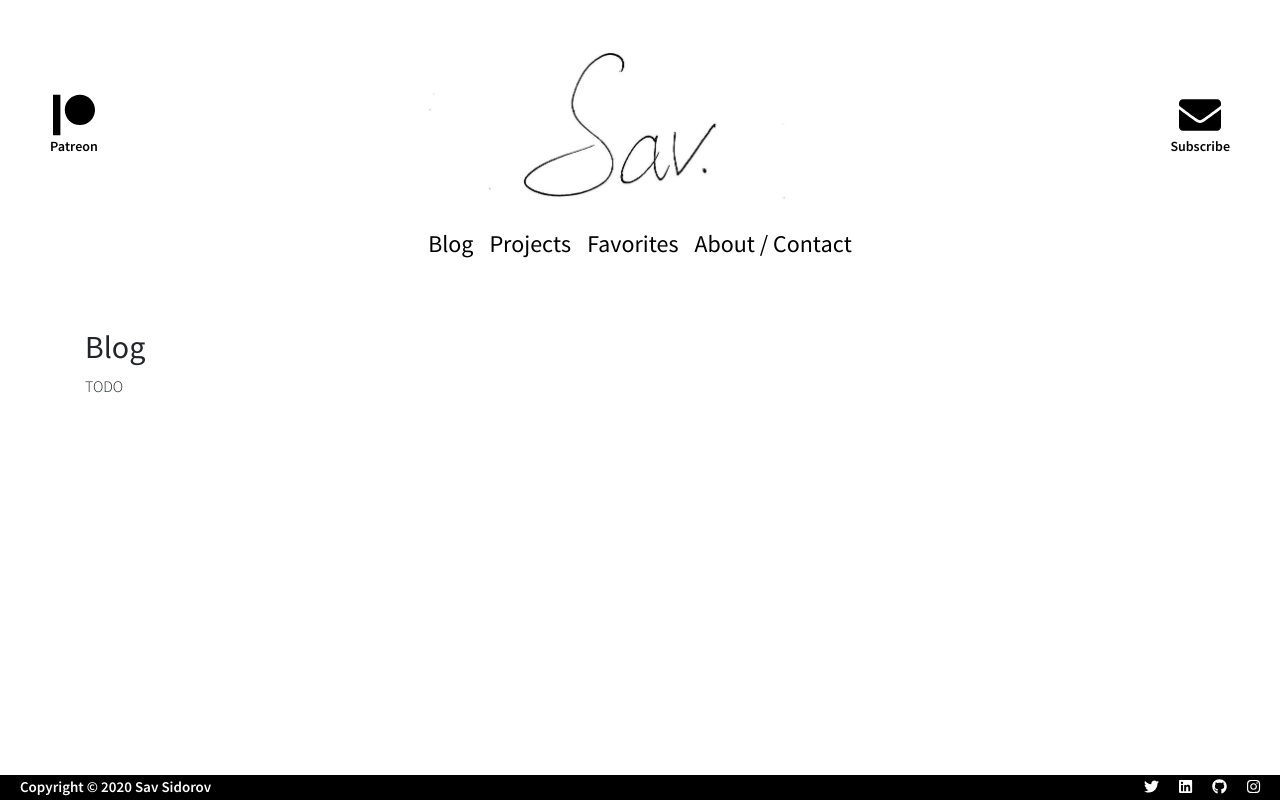
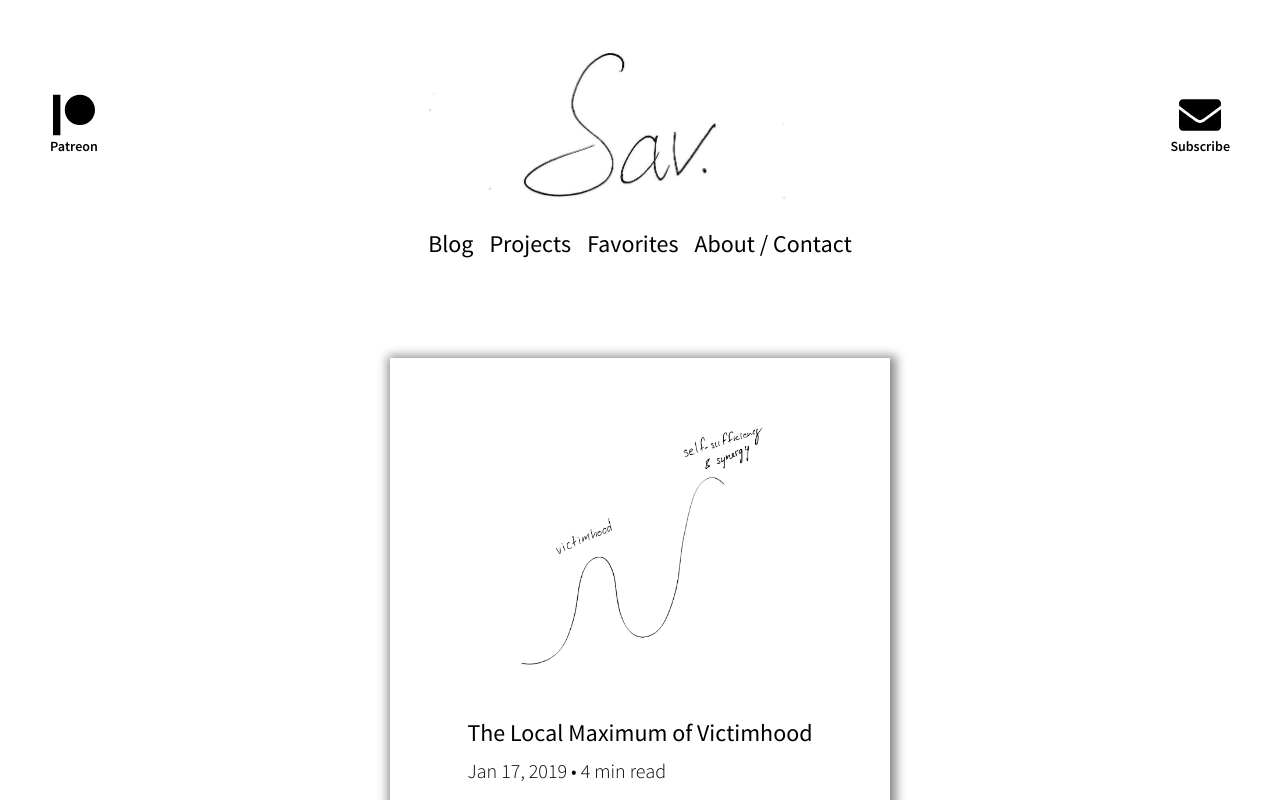
Before and after one commit to SavSidorov/savsidorov.com_old, a React (Create React App) app: page /blog in a window 1280 px wide. Shown: the top 800 px of the page. Built offline with nearby package versions, Linux system fonts and the light colour scheme.

Commit message:
Blog Page formatting and scaling done

```diff
--- a/src/App.js
+++ b/src/App.js
@@ -18,6 +18,7 @@ import Favorites from "./views/Favorites";
 import Contact from "./views/Contact";
 import NotFound from "./views/NotFound";
 //Components
+import ScrollToTop from "./components/ScrollToTop";
 import { Header } from "./components/Header";
 import { NavBar } from "./components/NavBar";
 import { Layout } from "./components/Layout";
@@ -28,6 +29,7 @@ library.add(fab, fas);
 function Routes() {
 	return (
 		<Router>
+			<ScrollToTop />
 			<Switch>
 				<Route exact path="/" component={Home} />
 
--- /dev/null
+++ b/src/components/BlogCard.js
@@ -0,0 +1,76 @@
+import React from "react";
+import { Link } from "react-router-dom";
+import styled from "styled-components";
+
+const Styles = styled.div`
+	.BlogCard {
+		height: 50vw;
+		width: 50vw;
+		max-height: 500px;
+		max-width: 500px;
+
+		font-size: 20px;
+		padding: 15px;
+		margin-top: 30px;
+		margin-bottom: 50px;
+
+		box-shadow: 2px 2px 10px 4px #888888;
+
+		overflow: hidden;
+
+		&:hover {
+			box-shadow: 2px 2px 10px 2px #888888;
+		}
+	}
+
+	.BlogCard > a {
+		display: flex;
+		flex-flow: column;
+		height: 100%;
+		align-items: center;
+		justify-content: space-evenly;
+
+		text-decoration: none;
+		color: black;
+	}
+
+	@media (min-width: 700px), (min-aspect-ratio: 1/1) {
+		.BlogCard > a > img {
+			width: 35vw;
+			height: auto;
+		}
+	}
+
+	@media (max-width: 700px), (max-aspect-ratio: 1/1) {
+		.BlogCard > a > img {
+			width: 350px;
+			height: auto;
+		}
+
+		.BlogCard > a > div > h4 {
+			font-size: 15px;
+		}
+
+		.BlogCard > a > div > p {
+			font-size: 10px;
+		}
+	}
+`;
+
+export default function BlogCard({ image, title, description, path, date, readingtime }) {
+	return (
+		<Styles>
+			<div className="BlogCard">
+				<Link to={path}>
+					<img src={image} alt="blog-pic" />
+					<div>
+						<h4>{title}</h4>
+						<p>
+							{date} {readingtime ? " • " + readingtime : null}
+						</p>
+					</div>
+				</Link>
+			</div>
+		</Styles>
+	);
+}
--- /dev/null
+++ b/src/components/ScrollToTop.js
@@ -0,0 +1,17 @@
+import { useEffect } from "react";
+import { withRouter } from "react-router-dom";
+
+function ScrollToTop({ history }) {
+	useEffect(() => {
+		const unlisten = history.listen(() => {
+			window.scrollTo(0, 0);
+		});
+		return () => {
+			unlisten();
+		};
+	}, []);
+
+	return null;
+}
+
+export default withRouter(ScrollToTop);
--- a/src/views/Blog.js
+++ b/src/views/Blog.js
@@ -1,17 +1,76 @@
-import React from "react";
+import React, { useState, useEffect } from "react";
+import styled from "styled-components";
 import MetaTags from "react-meta-tags";
+import BlogCard from "../components/BlogCard";
+import triple from "../assets/triple.png";
 
-//TODO: Add metatags
 //TODO: Add sharing feature
 
+const Styles = styled.div`
+	.Blog {
+		display: flex;
+		align-items: center;
+		justify-content: center;
+	}
+`;
+
 export default function Blog() {
+	const posts = ["2019-01-17", "2019-01-07"];
+	const [cards, setCards] = useState([]);
+
+	async function fetchBlogs() {
+		const postInfo = [];
+
+		for (let i = 0; i < posts.length; i++) {
+			let image = await import(`./blogposts/${posts[i]}/preview.png`);
+			let metadata = await import(`./blogposts/${posts[i]}/metadata.json`);
+
+			postInfo.push({
+				id: metadata.default.id,
+				image: image.default,
+				title: metadata.default.title,
+				description: metadata.default.description,
+				path: metadata.default.path,
+				date: metadata.default.date,
+				readingtime: metadata.default.readingtime,
+			});
+		}
+		console.log(postInfo);
+		const cards = postInfo.map((card) => (
+			<BlogCard
+				key={card.id}
+				image={card.image}
+				title={card.title}
+				description={card.description}
+				path={card.path}
+				date={card.date}
+				readingtime={card.readingtime}
+			/>
+		));
+
+		setCards(cards);
+	}
+
+	useEffect(() => {
+		fetchBlogs();
+	}, []);
+
 	return (
-		<div>
-			<MetaTags>
-				<title>Blog</title>
-			</MetaTags>
-			<h2>Blog</h2>
-			<p>TODO</p>
-		</div>
+		<Styles>
+			<div className="Blog">
+				<MetaTags>
+					<title>Blog</title>
+					<meta property="og:title" content="Sav Sidorov - Blog" />
+					<meta name="og:description" content="Blog" />
+					<meta property="og:image" content={triple} />
+					<meta property="og:url" content="http://savsidorov.com/blog" />
+					<meta name="twitter:title" content="Sav Sidorov - Blog" />
+					<meta name="twitter:description" content="Blog" />
+					<meta name="twitter:image" content={triple} />
+					<meta name="twitter:card" content="summary_large_image" />
+				</MetaTags>
+				{cards.length ? <div>{cards}</div> : <p>Loading...</p>}
+			</div>
+		</Styles>
 	);
 }
--- a/src/views/blogposts/2019-01-07/metadata.json
+++ b/src/views/blogposts/2019-01-07/metadata.json
@@ -3,6 +3,7 @@
 	"title": "Attachment in Culture, and a Path to a Better Future",
 	"description": "How do we talk to one another? How much do we help out others in our community? How do we structure...",
 	"url": "http://savsidorov.com/blog/attachment",
+	"path": "blog/attachment",
 	"date": "Jan 7, 2019",
 	"readingtime": "5 min read"
 }
--- a/src/views/blogposts/2019-01-17/metadata.json
+++ b/src/views/blogposts/2019-01-17/metadata.json
@@ -3,6 +3,7 @@
 	"title": "The Local Maximum of Victimhood",
 	"description": "We’ve all faced this dichotomy before — relying on others to fix your problems vs fixing them...",
 	"url": "http://savsidorov.com/blog/victimhood",
+	"path": "blog/victimhood",
 	"date": "Jan 17, 2019",
 	"readingtime": "4 min read"
 }
```
